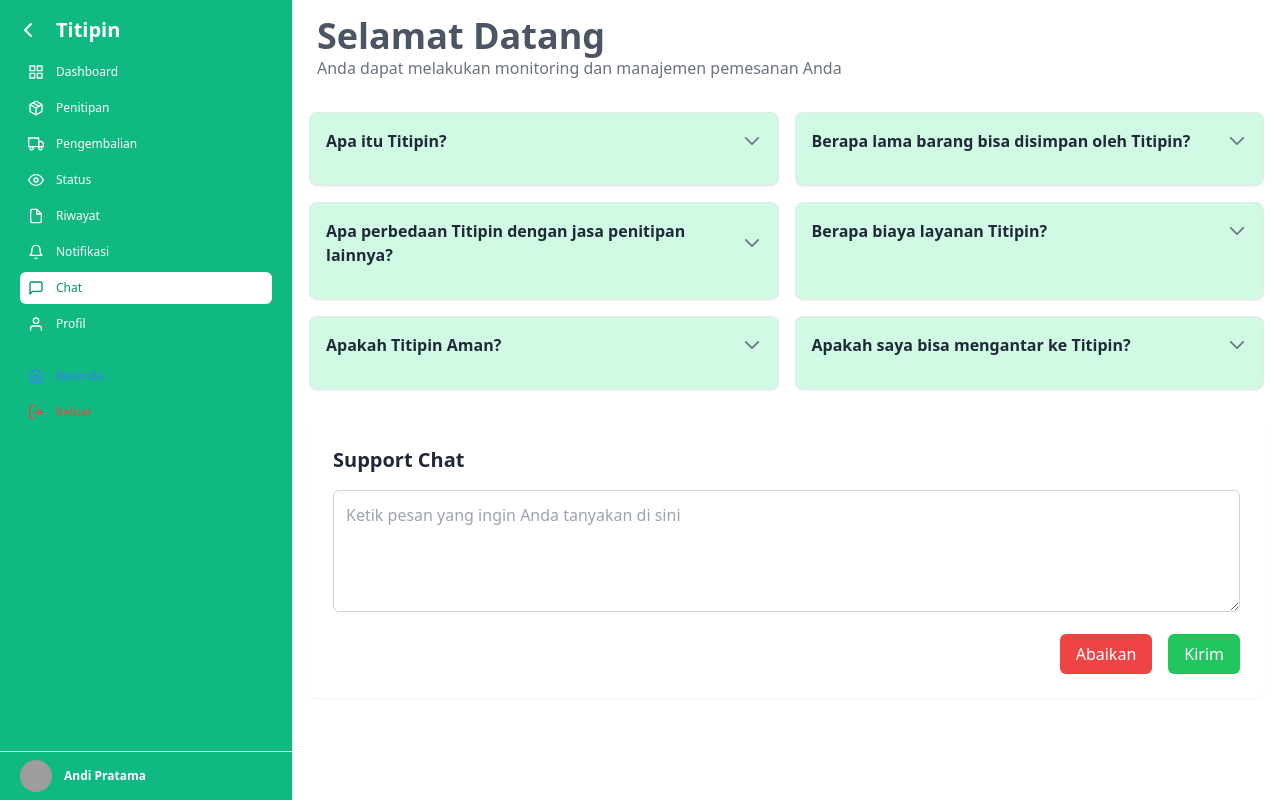
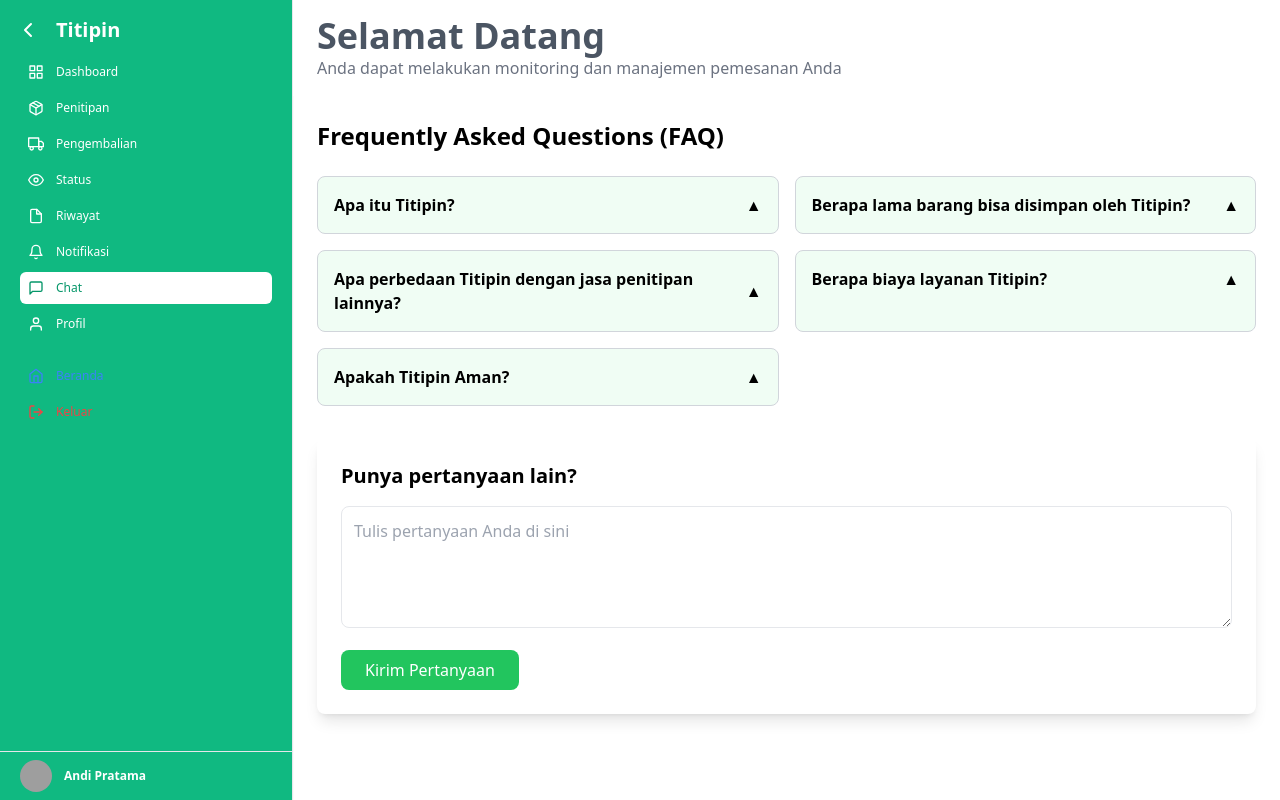
Before and after one commit to oktavianiandrianti26/Kelompok-1-Titipin, a React (Vite) app in the folder frontend/: page /faq in a window 1280 px wide. Built offline with nearby package versions, Linux system fonts and the light colour scheme; grey boxes are pictures that could not be loaded.

Commit message:
Update faq.jsx

```diff
--- a/frontend/src/user/faq.jsx
+++ b/frontend/src/user/faq.jsx
@@ -4,6 +4,8 @@ import HeaderUser from "../components/HeaderUser";
 
 const FAQPage = () => {
     const [expandedQuestion, setExpandedQuestion] = useState(null);
+    const [message, setMessage] = useState(""); // Input for feedback message
+    const [token] = useState(localStorage.getItem("token")); // Token from login
 
     const questions = [
         {
@@ -26,112 +28,90 @@ const FAQPage = () => {
             question: "Apakah Titipin Aman?",
             answer: "Ya, kami menjamin keamanan barang dengan pengawasan 24/7 dan asuransi.",
         },
-        {
-            question: "Apakah saya bisa mengantar ke Titipin?",
-            answer: "Ya, Anda dapat langsung mengantar barang ke lokasi Titipin terdekat.",
-        },
     ];
 
     const handleToggle = (index) => {
         setExpandedQuestion(expandedQuestion === index ? null : index);
     };
 
+    const handleSendFeedback = async () => {
+        try {
+            // Mengambil token dari localStorage
+            const token = localStorage.getItem("userToken");
+            console.log('Token yang ditemukan:', token);
+
+            // Jika token tidak ada, beri peringatan
+            if (!token) {
+                alert('Token tidak ditemukan. Anda perlu login terlebih dahulu.');
+                return;
+            }
+
+            // Mengirim permintaan dengan token yang diambil
+            const response = await fetch("http://localhost:3000/api/feedback", {
+                method: "POST",
+                headers: {
+                    "Content-Type": "application/json",
+                    Authorization: `Bearer ${token}`,  // Token yang diambil dari localStorage
+                },
+                body: JSON.stringify({ isi_feedback: message }),
+            });
+
+            // Menangani respons server
+            if (!response.ok) {
+                const errorMessage = await response.text();  // Ambil body respons dalam format teks jika bukan JSON
+                throw new Error(`Kesalahan Server: ${errorMessage}`);
+            }
+
+            const result = await response.json();
+            alert("Pertanyaan berhasil dikirim!");
+            setMessage(""); // Reset input pesan
+        } catch (error) {
+            console.error("Kesalahan:", error);
+            alert(`Gagal mengirimkan pertanyaan: ${error.message}`);
+        }
+    };
+
+
     return (
         <div className="flex min-h-screen">
-            {/* Sidebar */}
             <SidebarUser />
-
-            {/* Konten Utama */}
             <div className="flex-1 flex flex-col">
-                {/* Header */}
-                <header>
-                    <HeaderUser />
-                </header>
-
-                {/* Konten FAQ */}
-                <main className="flex-1 p-4 overflow-y-auto">
-                    <div className="w-full max-w-screen-lg mx-auto">
-                        {/* Daftar Pertanyaan */}
+                <HeaderUser />
+                <main className="flex-1 p-6">
+                    <div className="max-w-screen-lg mx-auto">
+                        <h1 className="text-2xl font-semibold mb-6">Frequently Asked Questions (FAQ)</h1>
                         <div className="grid grid-cols-1 md:grid-cols-2 gap-4 mb-8">
                             {questions.map((item, index) => (
-                                <div
-                                    key={index}
-                                    className="bg-[#d1fae5] border border-gray-200 rounded-lg shadow-sm"
-                                >
+                                <div key={index} className="bg-green-50 border border-gray-300 rounded-lg p-4">
                                     <div
-                                        className="flex justify-between items-center p-4 cursor-pointer hover:bg-green-100 transition-colors"
+                                        className="cursor-pointer flex justify-between items-center"
                                         onClick={() => handleToggle(index)}
                                     >
-                                        <span className="font-semibold text-gray-800 flex-1 mr-4">
-                                            {item.question}
-                                        </span>
-                                        <span className="text-gray-500">
-                                            {expandedQuestion === index ? (
-                                                <svg
-                                                    xmlns="http://www.w3.org/2000/svg"
-                                                    fill="none"
-                                                    viewBox="0 0 24 24"
-                                                    strokeWidth={2}
-                                                    stroke="currentColor"
-                                                    className="w-5 h-5"
-                                                >
-                                                    <path
-                                                        strokeLinecap="round"
-                                                        strokeLinejoin="round"
-                                                        d="M4.5 15l7.5-7.5 7.5 7.5"
-                                                    />
-                                                </svg>
-                                            ) : (
-                                                <svg
-                                                    xmlns="http://www.w3.org/2000/svg"
-                                                    fill="none"
-                                                    viewBox="0 0 24 24"
-                                                    strokeWidth={2}
-                                                    stroke="currentColor"
-                                                    className="w-5 h-5"
-                                                >
-                                                    <path
-                                                        strokeLinecap="round"
-                                                        strokeLinejoin="round"
-                                                        d="M19.5 8.25l-7.5 7.5-7.5-7.5"
-                                                    />
-                                                </svg>
-                                            )}
+                                        <span className="font-semibold">{item.question}</span>
+                                        <span>
+                                            {expandedQuestion === index ? "▼" : "▲"}
                                         </span>
                                     </div>
-
-                                    {/* Dropdown Jawaban */}
-                                    <div
-                                        className={`px-4 pb-4 text-gray-700 transition-all duration-300 ease-in-out ${
-                                            expandedQuestion === index
-                                                ? 'max-h-screen opacity-100'
-                                                : 'max-h-0 opacity-0 overflow-hidden'
-                                        }`}
-                                    >
-                                        {item.answer}
-                                    </div>
+                                    {expandedQuestion === index && <p className="mt-2">{item.answer}</p>}
                                 </div>
                             ))}
                         </div>
 
-                        {/* Support Chat */}
-                        <div className="bg-white p-6 rounded-lg shadow-sm">
-                            <h3 className="text-xl font-semibold mb-4 text-gray-800">
-                                Support Chat
-                            </h3>
+                        <div className="bg-white p-6 shadow-lg rounded-lg">
+                            <h2 className="text-xl font-semibold mb-4">Punya pertanyaan lain?</h2>
                             <textarea
-                                placeholder="Ketik pesan yang ingin Anda tanyakan di sini"
-                                className="w-full border border-gray-300 rounded-md p-3 mb-4 focus:ring-2 focus:ring-green-500 focus:border-transparent"
+                                className="w-full border p-3 rounded-lg focus:ring-green-500 focus:border-green-500"
                                 rows="4"
-                            ></textarea>
-                            <div className="flex justify-end space-x-4">
-                                <button className="px-4 py-2 bg-red-500 text-white rounded-md hover:bg-red-600 transition-colors">
-                                    Abaikan
-                                </button>
-                                <button className="px-4 py-2 bg-green-500 text-white rounded-md hover:bg-green-600 transition-colors">
-                                    Kirim
-                                </button>
-                            </div>
+                                placeholder="Tulis pertanyaan Anda di sini"
+                                value={message}
+                                onChange={(e) => setMessage(e.target.value)}
+                            />
+                            <button
+                                onClick={handleSendFeedback}
+                                className="mt-4 px-6 py-2 bg-green-500 text-white rounded-lg hover:bg-green-600"
+                            >
+                                Kirim Pertanyaan
+                            </button>
                         </div>
                     </div>
                 </main>
```
